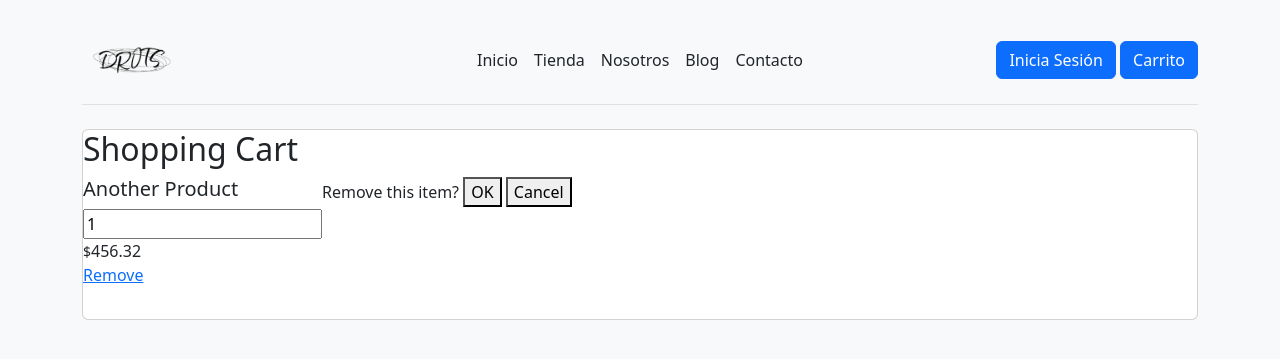
After one commit to DiegoMuneraT/ClothStore, a Django app: page /cart/ in a window 1280 px wide. The commit adds this page. Shown: the top 359 px of the page. Run offline with Django 4.2, Linux system fonts and the light colour scheme.

Commit message:
Local storage and shopping cart template

```diff
--- a/clothstore/store/models.py
+++ b/clothstore/store/models.py
@@ -30,6 +30,7 @@ class CreditCard(models.Model):
 
 class Order(models.Model):
     class ShippingStatus(models.TextChoices):
+        CART = 'CA', _('Cart')
         PLACED = 'PL', _('Placed')
         SHIPPED = 'SH', _('Shipped')
         DELIVERED = 'DL',_('Delivered')
--- a/clothstore/store/templates/components/navbar.html
+++ b/clothstore/store/templates/components/navbar.html
@@ -26,6 +26,8 @@
 
                 <div class="col-md-3 text-end">
                 <a href="{% url 'login' %}"><button type="button" class="btn btn-primary">Inicia Sesión</button></a>
+                <a href="{% url 'cart' %}"><button type="button" class="btn btn-primary">Carrito</button></a>
+
                 </div>
             </header>
         </div>
--- /dev/null
+++ b/clothstore/store/templates/pages/cart.html
@@ -0,0 +1,67 @@
+{% extends 'components/navbar.html' %}
+{% block content %}
+<div class="card" id="ct-content">
+
+    <h2>Shopping Cart</h2>
+
+    <div class="prodListDisplay">
+
+        <div class="d-flex flex-row mb-3 product-box">
+            <form class="d-flex flex-row mb-3" action="">
+
+                <div class="productItem clearfix">
+
+                    <div class="productTitle">
+                        <h5>
+                            <span class="product-url">
+                                Another Product
+                            </span>
+                        </h5>
+
+                    </div><!-- /.productTitle -->
+
+                    <div class="purchaseBlock clearfix">
+
+                        <div class="productInput">
+                            <input name="quantity" type="number" value="1" title="Quantity for Another Product">
+                        </div>
+
+                        <div class="priceBlock">
+
+                            <span class="price currency">
+                                <small>$</small>456.32
+                            </span>
+
+                        </div>
+
+                        <a href="#" role="link" class="ct-removeSingle">
+                            <span class="ico">Remove</span>
+                        </a>
+
+                    </div><!-- /.purchaseBlock -->
+
+                </div><!-- /.productItem -->
+
+                <!-- Remove Single Product Confirmation -->
+                <div class="ct-confirmation-single">
+                    <div class="centerContent">
+                        <div class="centerContentInner">
+                            <p class="ct-removeSingleConfirmation clearfix">
+                                <span class="message">Remove this item?</span>
+                                <span class="ct-buttons ct-inline-buttons">
+                                    <button class="btn-red ct-singleRemoveOK">OK</button>
+                                    <button class="btn-grey ct-singleRemoveCancel">Cancel</button>
+                                </span>
+                            </p>
+
+                        </div>
+                    </div>
+                </div><!-- /.remove Confirmation -->
+
+            </form>
+
+        </div><!-- /.product-box -->
+
+    </div><!-- /.prodListDisplay -->
+</div>
+{% endblock %}
--- a/clothstore/store/urls.py
+++ b/clothstore/store/urls.py
@@ -4,6 +4,7 @@ from .views import *
 urlpatterns = [
     path('', HomePageView.as_view(), name='home'),
     path('login/', LoginModalView.as_view(), name='login'),
+    path('cart/', ShoppingCart.as_view(), name='cart'),
     path('nosotros/', AboutPageView.as_view(), name='nosotros'),
     path('contacto/', ContactPageView.as_view(), name='contacto'),
     path('blog/', BlogPageView.as_view(), name='blog'),
--- a/clothstore/store/views.py
+++ b/clothstore/store/views.py
@@ -8,6 +8,9 @@ from django.urls import reverse
 
 class HomePageView(TemplateView):
     template_name = 'pages/home.html'
+
+class ShoppingCart(TemplateView):
+    template_name = 'pages/cart.html'
 
 class AboutPageView(TemplateView):
     template_name = 'pages/nosotros.html'
```
Also changed, not shown: clothstore/store/static/scripts.js (added, +29 -0 lines), clothstore/store/templates/products/show.html (+8 -5 lines).
